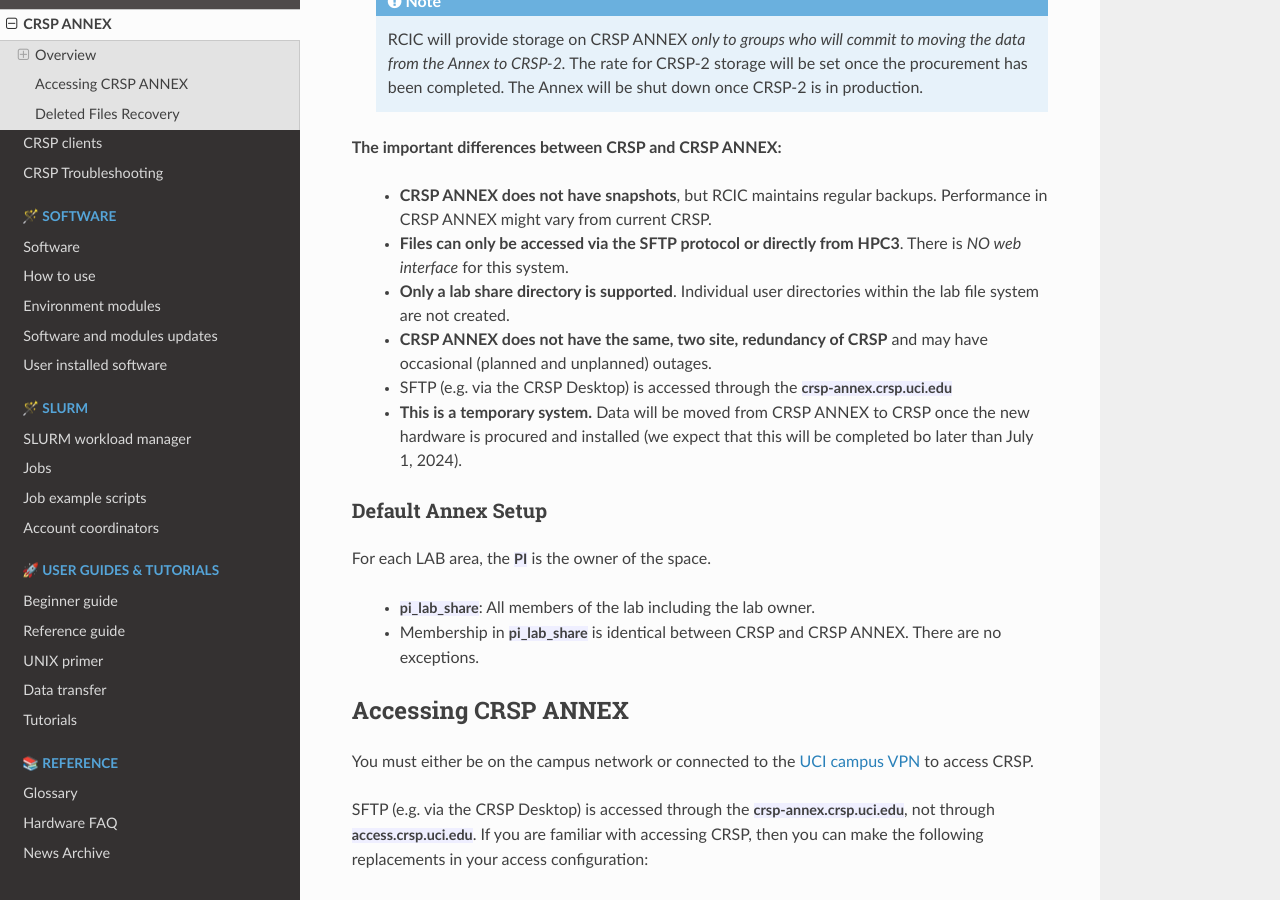
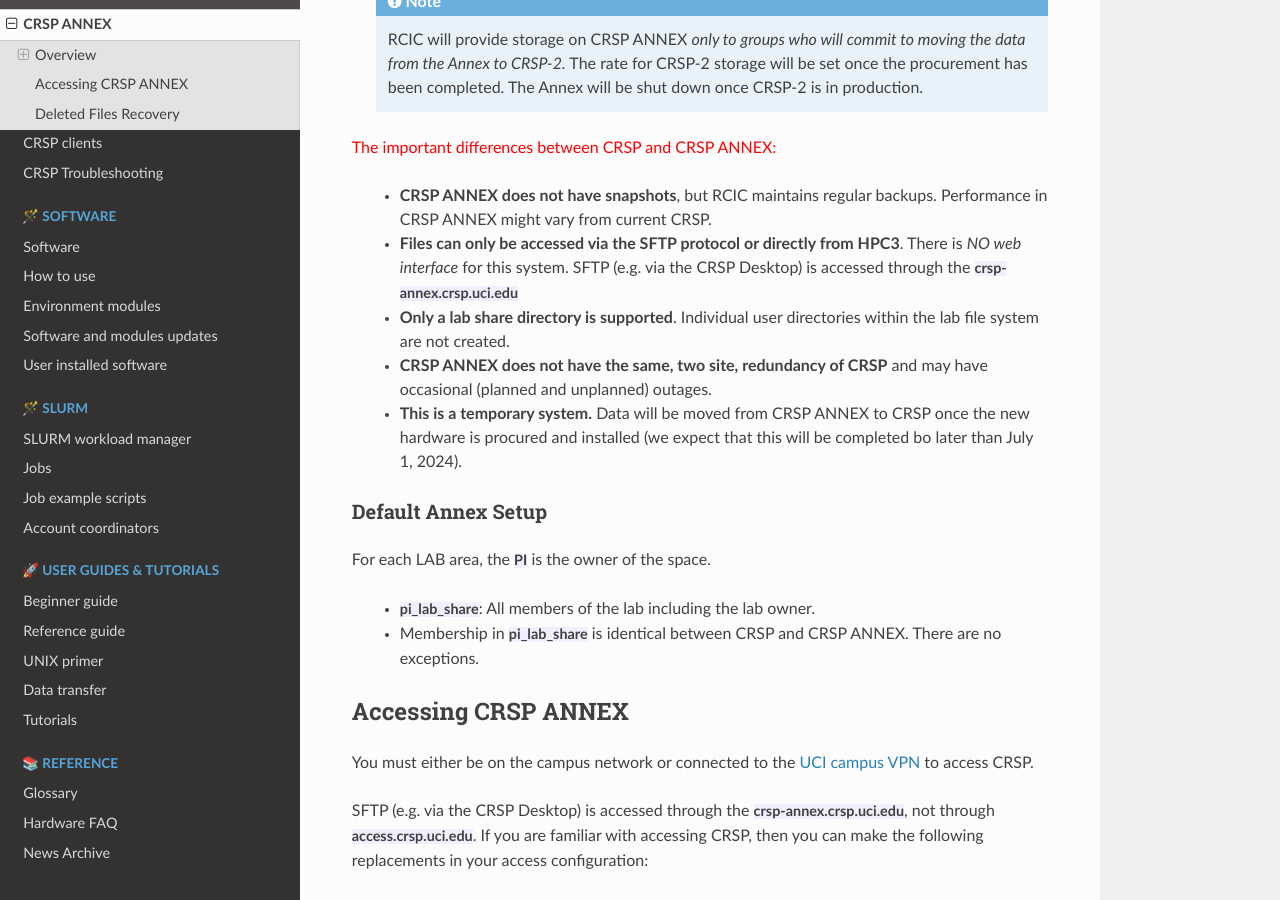
Before and after one commit to RCIC-UCI-Public/website-rcic, a Sphinx documentation site: the page built from docs/source/storage/crsp-annex.rst, in a window 1280 px wide and 900 px high, scrolled down 565 px. Built offline with Sphinx 7.4.7 and the Read the Docs theme 2.0.0, drawn with Linux system fonts in a browser that asks for light colours; part of the change alters nothing that is shown.

```diff
--- a/docs/source/storage/crsp-annex.rst
+++ b/docs/source/storage/crsp-annex.rst
@@ -23,21 +23,18 @@ replicating all of CRSP's features or availability.
            the Annex to CRSP-2.*  The rate for CRSP-2 storage will be set once the procurement has been completed.
            The Annex will be shut down once CRSP-2 is in production.
 
-**The important differences between CRSP and CRSP ANNEX:**
-
+:red:`The important differences between CRSP and CRSP ANNEX:`
 
   * **CRSP ANNEX does not have snapshots**,  but RCIC maintains regular backups.
     Performance in CRSP ANNEX might vary from current CRSP.
 
   * **Files can only be accessed via the SFTP protocol or directly from HPC3**.
-    There is *NO web interface* for this system.
+    There is *NO web interface* for this system. SFTP (e.g. via the CRSP Desktop) is accessed through the :tt:`crsp-annex.crsp.uci.edu`
 
   * **Only a lab share directory is supported**.  Individual user directories within the lab file system
     are not created.
 
   * **CRSP ANNEX does not have the same, two site, redundancy of CRSP** and may have occasional (planned and unplanned) outages.
-
-  * SFTP (e.g. via the CRSP Desktop) is accessed through the :tt:`crsp-annex.crsp.uci.edu`
 
   * **This is a temporary system.** Data will be moved from CRSP ANNEX to CRSP once the new hardware is procured and
     installed (we expect that this will be completed bo later than July 1, 2024).
@@ -69,14 +66,15 @@ via a few methods. The client links in the table below provide installation
 instructions:
 
 .. table::
-   :widths: 30 70
+   :widths: 35 65
    :class: noscroll-table
 
    +------------------------------+-------------------------------------------------------------------------------------------+
    |  Client                      | Description                                                                               |
    +------------------------------+-------------------------------------------------------------------------------------------+
    | :ref:`client desktop windows`| *CRSP Desktop* clients are for accessing CRSP ANNEXfrom Windows and MacOS laptops.        |
-   | :ref:`client desktop mac`    | We provide licensed and branded version of a commercial software *Mountain Duck*.         |
+   |                              | We provide licensed and branded version of a commercial software *Mountain Duck*.         |
+   | :ref:`client desktop mac`    |                                                                                           |
    +------------------------------+-------------------------------------------------------------------------------------------+
    | :ref:`client sshfs`          | *SSHFS* can be used for accessing CRSP ANNEX shares from a Linux laptop/desktop.          |
    +------------------------------+-------------------------------------------------------------------------------------------+
```
